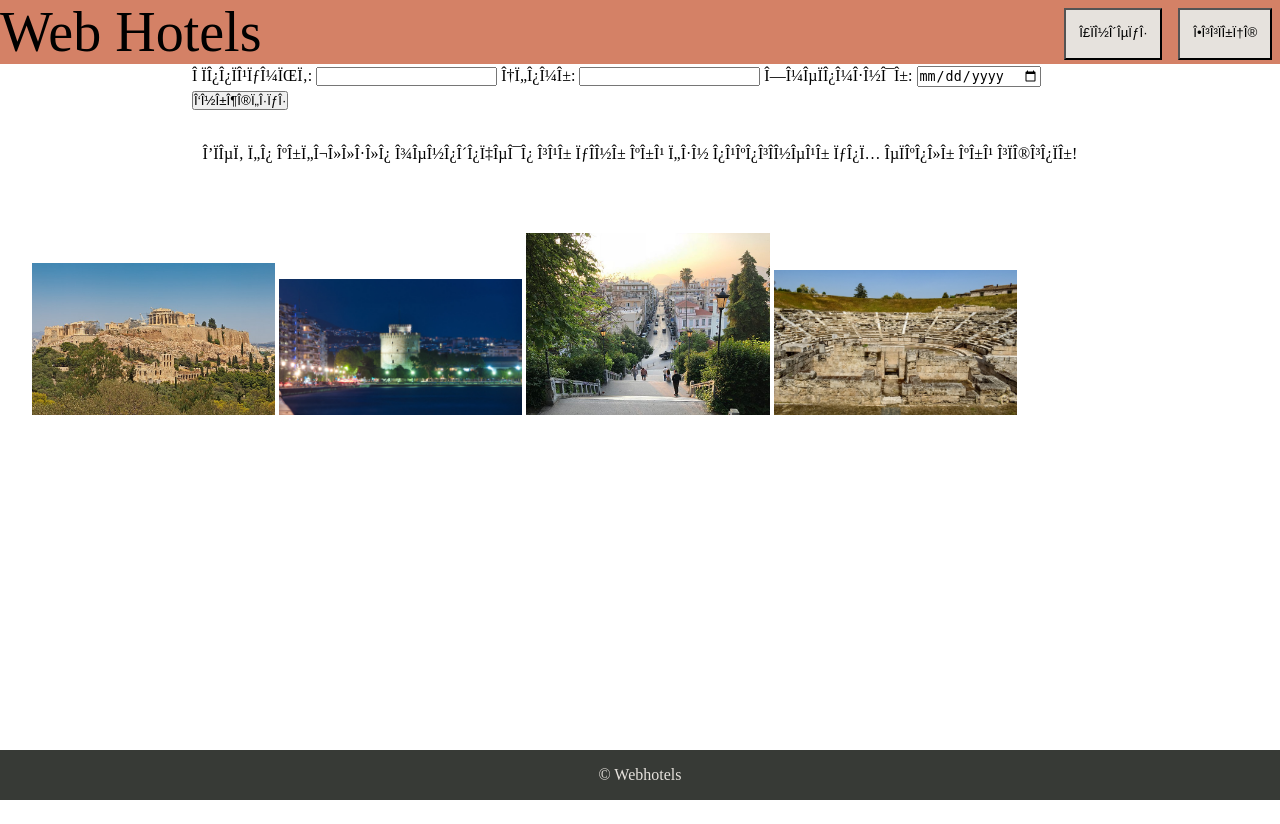
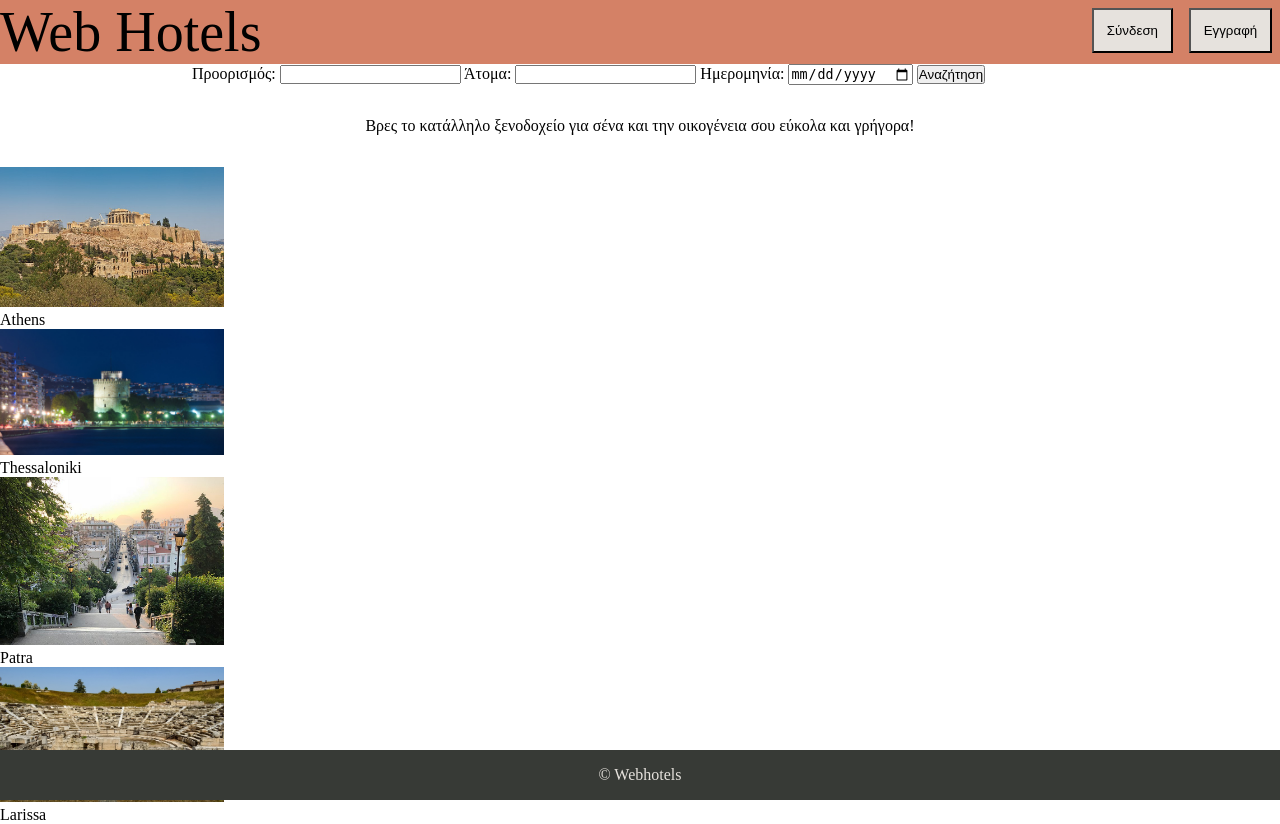
Before and after one commit to Button99/WebHotel-Project, a PHP site: page / in a window 1280 px wide. Before the commit the page ends 800 px from the top, so only its background shows below. Run offline with PHP 8.4, Linux system fonts and the light colour scheme.

Commit message:
Style css

```diff
--- /dev/null
+++ b/imports/pageFooter.php
@@ -0,0 +1,5 @@
+<footer>
+            <p>&copy; Webhotels</p>
+        </footer>
+    </body>
+</html>
--- /dev/null
+++ b/imports/pageHeader.php
@@ -0,0 +1,25 @@
+<!DOCTYPE html>
+<html>
+    <head>
+        <title>Web Hotels</title>
+        <meta name="viewport" content="width=device-width, initial-scale=1.0">
+        <link rel="stylesheet" href="style.css" type="text/css" />    </head>
+    <body>
+        <section class="header">
+            <header>
+                Web Hotels
+                <a><button>Εγγραφή</button></a>
+                <a><button>Σύνδεση</button></a>
+            </header>
+        </section>
+        <section class="finder">
+            <form>
+                <label for="hotel-name">Προορισμός:</label>
+                <input type="text" name="hotel-name" />
+                <label for="persons">Άτομα:</label>
+                <input type="text" name="persons" />
+                <label for="date">Ημερομηνία:</label>
+                <input type="date" />
+                <button>Αναζήτηση</button>
+            </form>
+        </section>
--- /dev/null
+++ b/index.php
@@ -0,0 +1,48 @@
+<?php
+    include("./imports/pageHeader.php");
+?>
+
+<section class="text">
+    Βρες το κατάλληλο ξενοδοχείο για σένα και την οικογένεια σου εύκολα και γρήγορα!
+</section>
+<section class="town-pictures">
+    <ul class="town-cards">
+
+        <li>
+            <div class="card">
+                <img src="./media/Athens.jpg" tag="Athens" >
+                    <div class="container">
+                        <p>Athens</p>
+                </div>
+            </div>
+        </li>
+        <li>
+            <div class="card">
+                <img src="./media/Thessaloniki.jpg" tag="Thessaloniki"/>
+                <div class="container">
+                    <p>Thessaloniki</p>
+                </div>
+            </div>
+        </li>
+        <li>
+            <div class="card">
+                <img src="./media/Patra.jpg" tag="Patra"/>
+                <div class="container">
+                    <p>Patra</p>
+                </div>
+            </div>
+        </li>
+        <li>
+            <div class="card">
+                <img src="./media/Larissa.jpg" tag="Larissa"/>
+                <div class="container">
+                    <p>Larissa<p>
+                </div>
+            </div>
+        </li>
+    </ul>
+</section>
+<?php
+    include("./imports/pageFooter.php");
+
+?>
--- a/style.css
+++ b/style.css
@@ -68,17 +68,19 @@ footer p {
 }
 
 .town-pictures {
-    margin: 2rem;
-    display: inline-block;
-
-}
-
-.town-pictures li {
-    list-style-type: none;
     display: inline;
 }
 
-.town-pictures img{
-    width: 20%;
-    height: 20%;
+
+.card {
+    width: 50%;
+    display: inline-block;
 }
+
+
+.card img {
+    width: 35%;
+    height: 35%;
+}
+
+/* fix the img size and put them inline */
```
